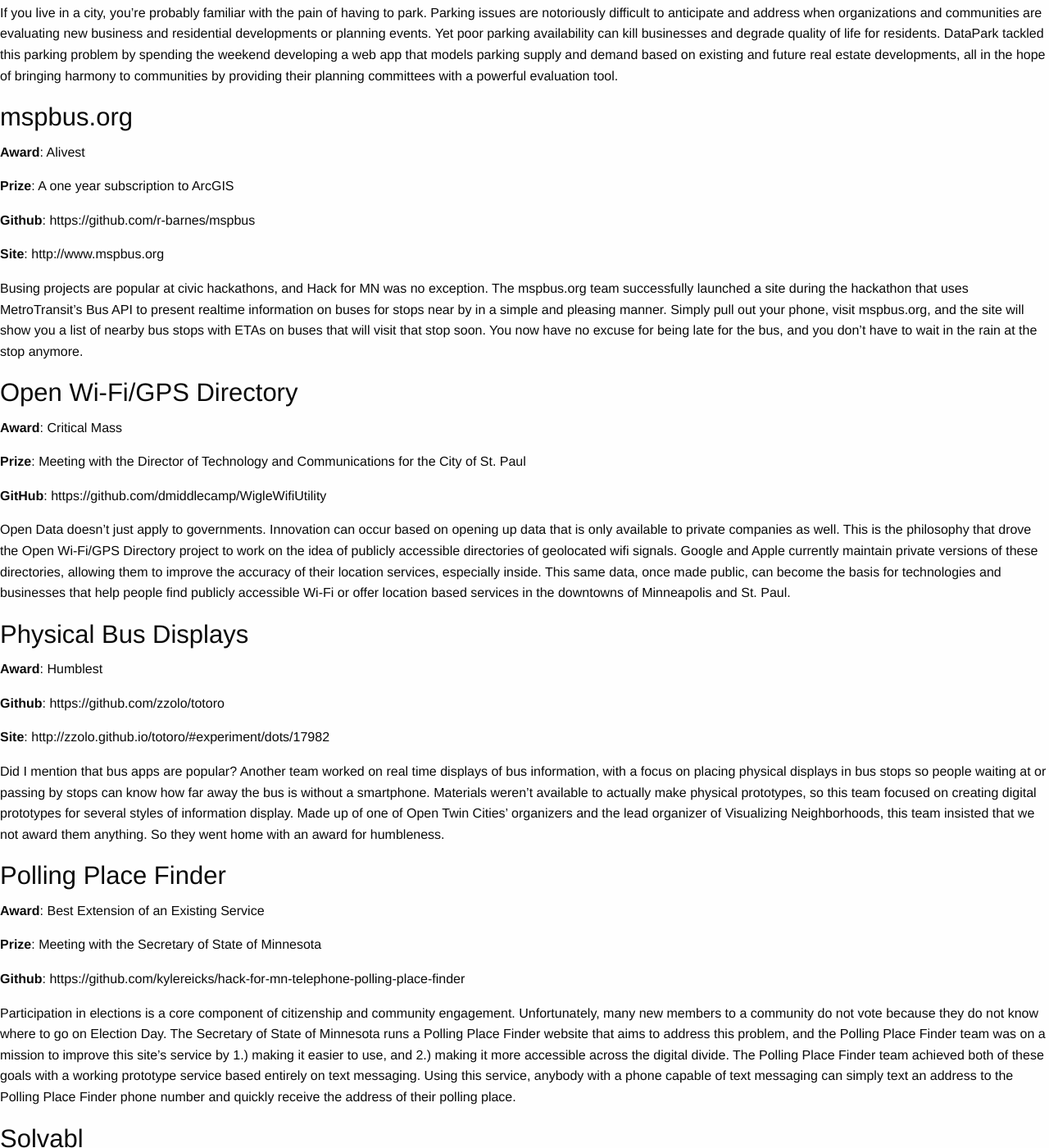
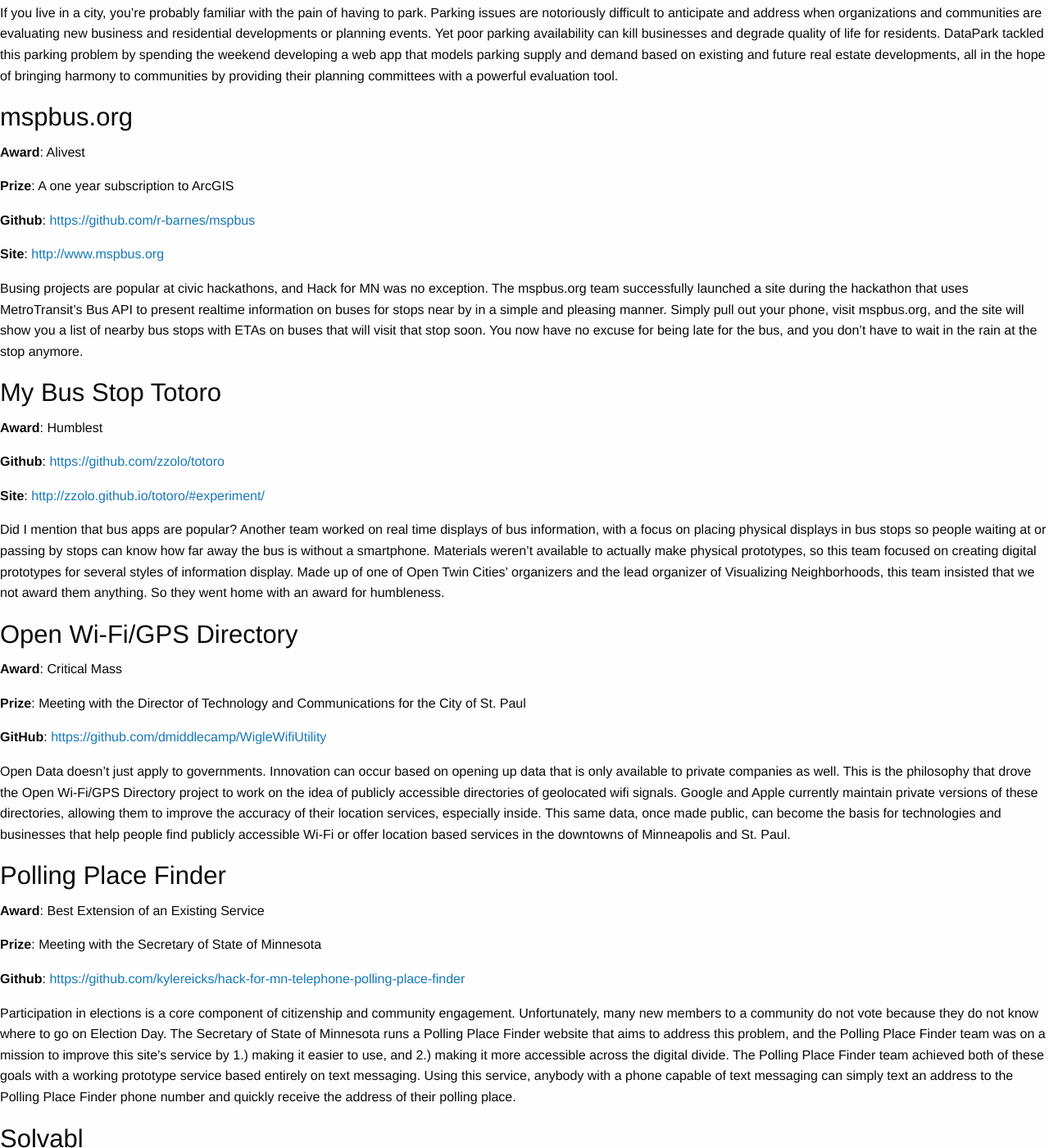
Before and after one commit to OpenTwinCities/opentwincities.github.com, a Jekyll site: the page built from hack-for-mn-2013-projects.html, in a window 1280 px wide and 1400 px high, scrolled down 1866 px. Shown: the whole window at 82% size. Built offline with Jekyll 4.4.1, drawn with Linux system fonts in a browser that asks for light colours; nearby versions of some CDN libraries; library files that are not in the unit come from our copies; some of the changed text lies outside the part shown.

Commit message:
Fixed name/position of My Bus Stop Totoro Made URLs links Added empty paragraphs after project-meta paragraphs for spacing (bad Bill) Fixed span ids for all projects after mspbus

```diff
--- a/hack-for-mn-2013-projects.html
+++ b/hack-for-mn-2013-projects.html
@@ -14,7 +14,7 @@
       <h3>Climate Crowd</h3>
       <p class="project-meta"><b>Award</b>: Best Commercial Opportunity</p>
       <p class="project-meta"><b>Prize</b>: Meeting with an Executive from GovDelivery</p>
-
+      <p></p>
       <p>You don’t have to be a developer to be part of a hackathon. In fact, good hackathons include a wide variety of skills beyond software development and UI design. Climate Crowd is a prime example of this. Aiming to help consumers make environmentally sustainable purchases, the Climate Crowd team took the time to seriously understand the market failures that exist today regarding environmental sustainability. This understanding informed a business analysis that lead to designs and a project proposal for a crowdsourced website that will directly address one glaring market failure: a significant lack of information regarding the environmental impact of products in services. Described as a Yelp for the environment, Climate Crowd came out of the weekend with a solid plan to create a marketplace based on environmental sustainability.</p>
     </div>
     <div class="twelve columns">
@@ -22,7 +22,7 @@
       <h3>Code for Neighborhoods</h3>
       <p class="project-meta"><b>Award</b>: Neighborhoodiest</p>
       <p class="project-meta"><b>Prize</b>: Meeting with the Executive Director of E-Democracy.org</p>
-
+      <p></p>
       <p>Modern IT has made it much easier to communicate with people all over the world. Yet, IT hasn’t had quite the same impact on communications with people a block or two away. Code for Neighborhoods addressed on this paradox by creating a prototype for a proximity based messaging system - a system that allows a user to send messages to folks within a quarter mile instead of the whole world. Built on Rails, Code for Neighborhoods lays the foundation for a communications platform that will make it easy to find out who on your block you can borrow a ladder from and alert your neighbors when you see a breakin happening. Most importantly, Code for Neighborhoods will make it easier to get to know the people who live in your immediate community.</p>
     </div>
     <div class="twelve columns">
@@ -30,7 +30,7 @@
       <h3>Connect Me Minneapolis</h3>
       <p class="project-meta"><b>Award</b>: Best Service Design</p>
       <p class="project-meta"><b>Prize</b>: Meeting with the CIO of the City of Minneapolis</p>
-
+      <p></p>
       <p>Connect Me Minneapolis, a project that will provide information on where to find publicly accessible Internet connected computers, is another example of how a great hackathon project can focus on research and planning instead of coding. Foregoing programming, this team spent the weekend following a service design approach that emphasizes research in order to understand the true needs of the project’s intended users. Venturing out to the local library, this team gained a deep understanding of what a wide variety of users would demand of this project. With this deep understanding, Connect Me Minneapolis put together a plan and presented a project that, in the words of one of the judges, is “prime for grant money”.</p>
     </div>
     <div class="twelve columns">
@@ -38,10 +38,10 @@
       <h3>DataPark</h3>
       <p class="project-meta"><b>Award</b>: Most Harmonious</p>
       <p class="project-meta"><b>Prize</b>: A one year subscription to ArcGIS</p>
-      <p class="project-meta"><b>Github</b>: https://github.com/michaelaltmann/Datapark</p>
-      <p class="project-meta"><b>Site</b>: http://datapark.cloudfoundry.com/</p>
-      <p class="project-meta"><b>Reflection</b>: http://maltmann.wordpress.com/</p>
-
+      <p class="project-meta"><b>Github</b>: <a href="https://github.com/michaelaltmann/Datapark" target="_blank">https://github.com/michaelaltmann/Datapark</a></p>
+      <p class="project-meta"><b>Site</b>: <a href="http://datapark.cloudfoundry.com/" target="_blank">http://datapark.cloudfoundry.com/</a></p>
+      <p class="project-meta"><b>Reflection</b>: <a href="http://maltmann.wordpress.com/" target="_blank">http://maltmann.wordpress.com/</a></p>
+      <p></p>
       <p>If you live in a city, you’re probably familiar with the pain of having to park. Parking issues are notoriously difficult to anticipate and address when organizations and communities are evaluating new business and residential developments or planning events. Yet poor parking availability can kill businesses and degrade quality of life for residents. DataPark tackled this parking problem by spending the weekend developing a web app that models parking supply and demand based on existing and future real estate developments, all in the hope of bringing harmony to communities by providing their planning committees with a powerful evaluation tool.</p>
     </div>
     <div class="twelve columns">
@@ -49,44 +49,44 @@
       <h3>mspbus.org</h3>
       <p class="project-meta"><b>Award</b>: Alivest</p>
       <p class="project-meta"><b>Prize</b>: A one year subscription to ArcGIS</p>
-      <p class="project-meta"><b>Github</b>: https://github.com/r-barnes/mspbus</p>
-      <p class="project-meta"><b>Site</b>: http://www.mspbus.org</p>
-
+      <p class="project-meta"><b>Github</b>: <a href="https://github.com/r-barnes/mspbus" target="_blank">https://github.com/r-barnes/mspbus</a></p>
+      <p class="project-meta"><b>Site</b>: <a href="http://www.mspbus.org" target="_blank">http://www.mspbus.org</a></p>
+      <p></p>
       <p>Busing projects are popular at civic hackathons, and Hack for MN was no exception. The mspbus.org team successfully launched a site during the hackathon that uses MetroTransit’s Bus API to present realtime information on buses for stops near by in a simple and pleasing manner. Simply pull out your phone, visit mspbus.org, and the site will show you a list of nearby bus stops with ETAs on buses that will visit that stop soon. You now have no excuse for being late for the bus, and you don’t have to wait in the rain at the stop anymore.</p>
     </div>
     <div class="twelve columns">
-      <span id="mspbusorg"></span>
+      <span id="my-bus-stop-totoro"></span>
+      <h3>My Bus Stop Totoro</h3>
+      <p class="project-meta"><b>Award</b>: Humblest</p>
+      <p class="project-meta"><b>Github</b>: <a href="https://github.com/zzolo/totoro" target="_blank">https://github.com/zzolo/totoro</a></p>
+      <p class="project-meta"><b>Site</b>: <a href="http://zzolo.github.io/totoro/#experiment/" target="_blank">http://zzolo.github.io/totoro/#experiment/</a></p>
+      <p></p>
+      <p>Did I mention that bus apps are popular? Another team worked on real time displays of bus information, with a focus on placing physical displays in bus stops so people waiting at or passing by stops can know how far away the bus is without a smartphone. Materials weren’t available to actually make physical prototypes, so this team focused on creating digital prototypes for several styles of information display. Made up of one of Open Twin Cities’ organizers and the lead organizer of Visualizing Neighborhoods, this team insisted that we not award them anything. So they went home with an award for humbleness.</p>
+    </div>
+    <div class="twelve columns">
+      <span id="open-wi-fi-gps-directory"></span>
       <h3>Open Wi-Fi/GPS Directory</h3>
       <p class="project-meta"><b>Award</b>: Critical Mass</p>
       <p class="project-meta"><b>Prize</b>: Meeting with the Director of Technology and Communications for the City of St. Paul</p>
-      <p class="project-meta"><b>GitHub</b>: https://github.com/dmiddlecamp/WigleWifiUtility</p>
-
+      <p class="project-meta"><b>GitHub</b>: <a href="https://github.com/dmiddlecamp/WigleWifiUtility" target="_blank">https://github.com/dmiddlecamp/WigleWifiUtility</a></p>
+      <p></p>
       <p>Open Data doesn’t just apply to governments. Innovation can occur based on opening up data that is only available to private companies as well. This is the philosophy that drove the Open Wi-Fi/GPS Directory project to work on the idea of publicly accessible directories of geolocated wifi signals. Google and Apple currently maintain private versions of these directories, allowing them to improve the accuracy of their location services, especially inside. This same data, once made public, can become the basis for technologies and businesses that help people find publicly accessible Wi-Fi or offer location based services in the downtowns of Minneapolis and St. Paul.</p>
     </div>
     <div class="twelve columns">
-      <span id="mspbusorg"></span>
-      <h3>Physical Bus Displays</h3>
-      <p class="project-meta"><b>Award</b>: Humblest</p>
-      <p class="project-meta"><b>Github</b>: https://github.com/zzolo/totoro</p>
-      <p class="project-meta"><b>Site</b>: http://zzolo.github.io/totoro/#experiment/dots/17982</p>
-
-      <p>Did I mention that bus apps are popular? Another team worked on real time displays of bus information, with a focus on placing physical displays in bus stops so people waiting at or passing by stops can know how far away the bus is without a smartphone. Materials weren’t available to actually make physical prototypes, so this team focused on creating digital prototypes for several styles of information display. Made up of one of Open Twin Cities’ organizers and the lead organizer of Visualizing Neighborhoods, this team insisted that we not award them anything. So they went home with an award for humbleness.</p>
-    </div>
-    <div class="twelve columns">
-      <span id="mspbusorg"></span>
+      <span id="polling-place-finder"></span>
       <h3>Polling Place Finder</h3>
       <p class="project-meta"><b>Award</b>: Best Extension of an Existing Service</p>
       <p class="project-meta"><b>Prize</b>: Meeting with the Secretary of State of Minnesota</p>
-      <p class="project-meta"><b>Github</b>: https://github.com/kylereicks/hack-for-mn-telephone-polling-place-finder</p>
-
+      <p class="project-meta"><b>Github</b>: <a href="https://github.com/kylereicks/hack-for-mn-telephone-polling-place-finder" target="_blank">https://github.com/kylereicks/hack-for-mn-telephone-polling-place-finder</a></p>
+      <p></p>
       <p>Participation in elections is a core component of citizenship and community engagement. Unfortunately, many new members to a community do not vote because they do not know where to go on Election Day. The Secretary of State of Minnesota runs a Polling Place Finder website that aims to address this problem, and the Polling Place Finder team was on a mission to improve this site’s service by 1.) making it easier to use, and 2.) making it more accessible across the digital divide. The Polling Place Finder team achieved both of these goals with a working prototype service based entirely on text messaging. Using this service, anybody with a phone capable of text messaging can simply text an address to the Polling Place Finder phone number and quickly receive the address of their polling place.</p>
     </div>
     <div class="twelve columns">
-      <span id="mspbusorg"></span>
+      <span id="solvabl"></span>
       <h3>Solvabl</h3>
       <p class="project-meta"><b>Award</b>: Most Ambitious</p>
       <p class="project-meta"><b>Prize</b>: Meeting with the CIO of the State of Minnesota</p>
-
+      <p></p>
       <p>Civic hacking doesn’t have to focus just on the tech. Solvable hammered out a plan for a site and organization to execute major social change by addressing the achievement gap and technology-skilled labor shortage in Minnesota. While Solvabl’s plans include sophisticated website that matches youth with mentors and internships, the real power of Solvabl’s plan is in the proposed organization that will build and manage the network needed to do this matchmaking and educate companies on how to couch a diverse group of teens as they learn technology development skills.</p>
     </div>
   </div>
```
